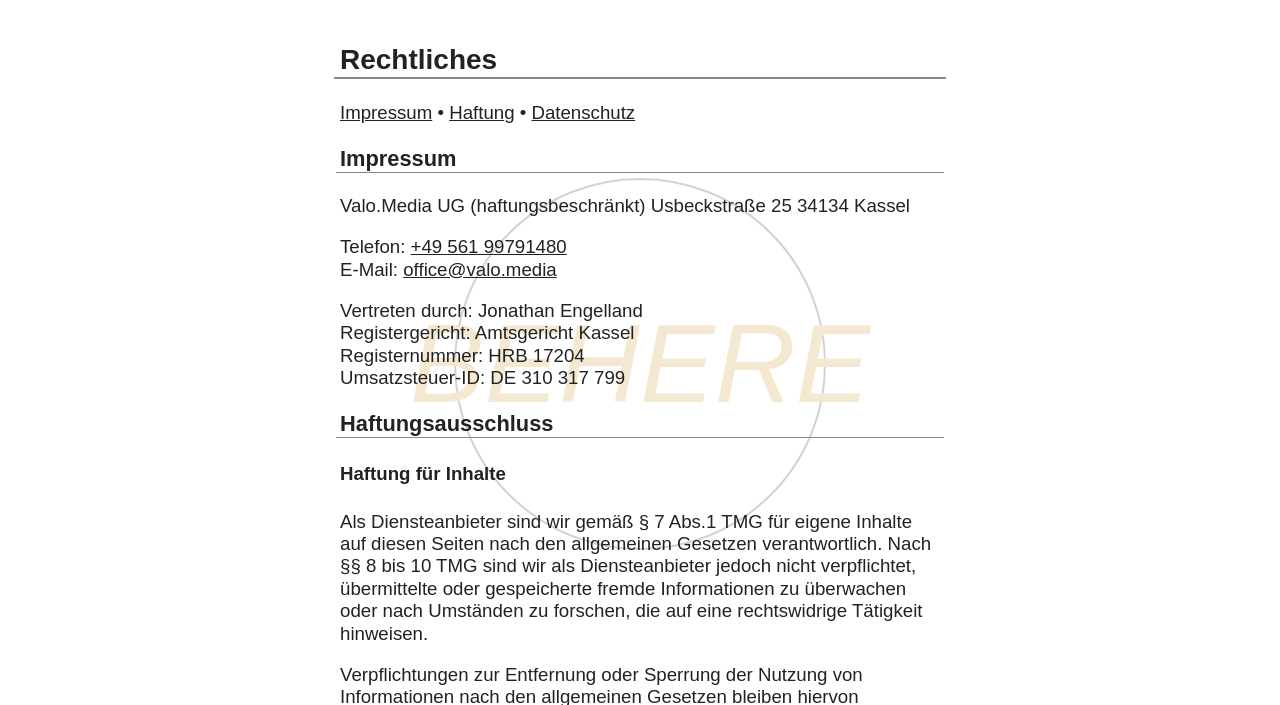
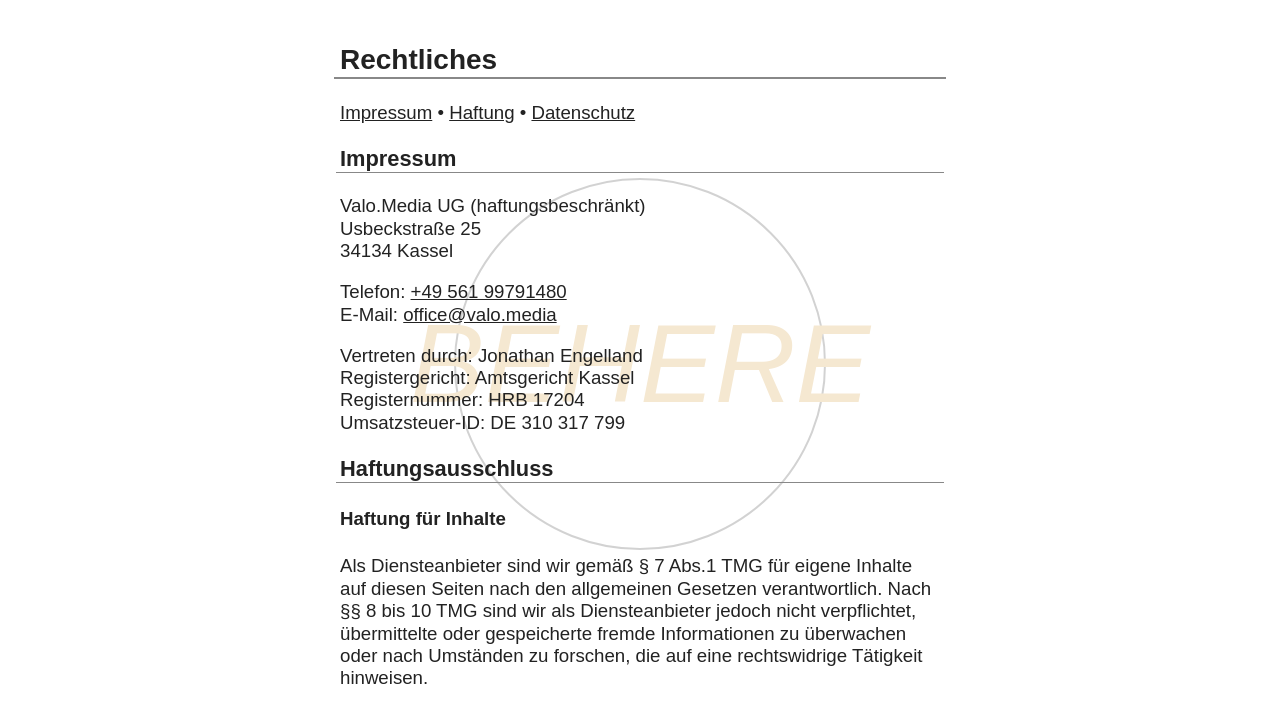
Before and after one commit to valomedia/beheredesign, a plain HTML site: page legal.html in a window 1280 px wide. Shown: the part 36-741 px from the top of the page. Drawn offline with nearby package versions, Linux system fonts and the light colour scheme; a web font is replaced by a local one.

Commit message:
Add some missing line breaks

```diff
--- a/legal.html
+++ b/legal.html
@@ -72,8 +72,8 @@
         <article id='imprint'>
             <h3>Impressum</h3>
             <p>
-                Valo.Media UG (haftungsbeschränkt)
-                Usbeckstraße 25
+                Valo.Media UG (haftungsbeschränkt)<br>
+                Usbeckstraße 25<br>
                 34134 Kassel
             </p>
             <p>
```
